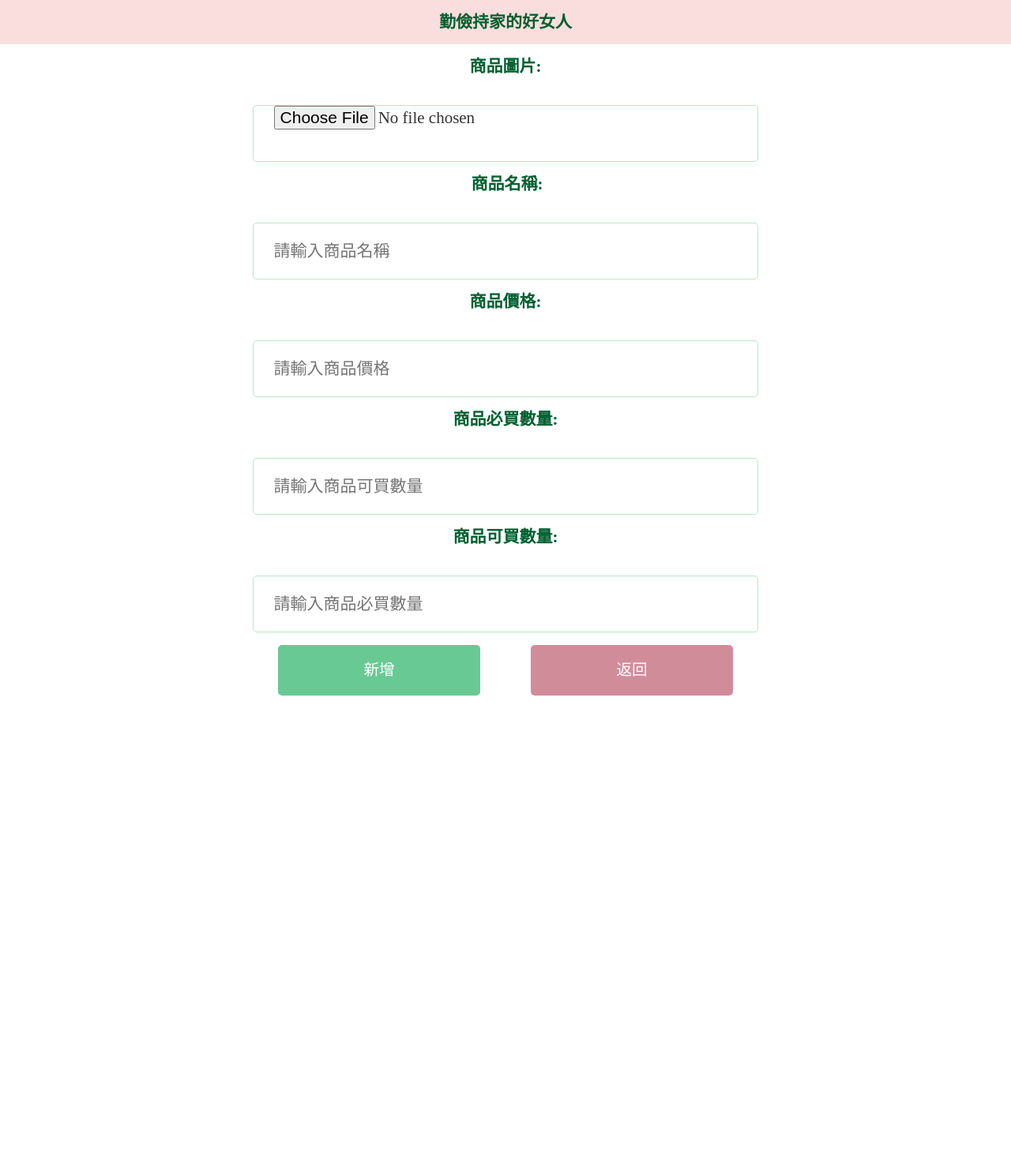
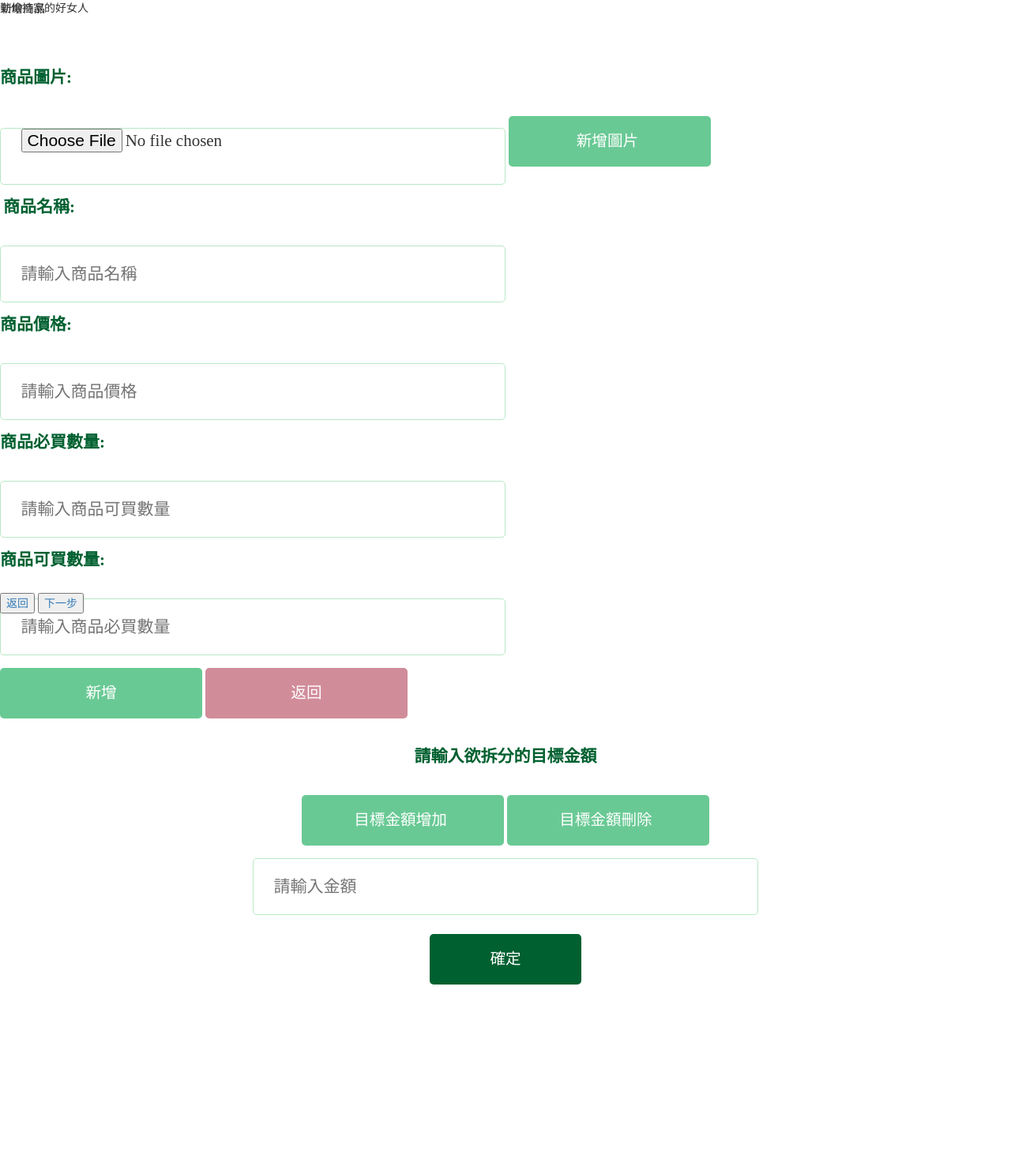
Before and after one commit to iampheasant/template, a Flask app: page /page_4 in a window 1280 px wide. Shown: the top 1487 px of the page at 79% size. Before the commit the page ends 881 px from the top, so only its background shows below. Run offline with Flask 2, Linux system fonts and the light colour scheme; some libraries are stand-ins or nearby versions.

Commit message:
Add files via upload

```diff
--- a/templates/page_4.html
+++ b/templates/page_4.html
@@ -4,50 +4,160 @@
 	<meta charset="UTF-8">
 	<meta name="viewport" content="width=device-width, initial-scale=1" >
 	<link rel=stylesheet type="text/css" href="static/css/main.css">
+	<link href="https://maxcdn.bootstrapcdn.com/bootstrap/3.3.7/css/bootstrap.min.css" rel="stylesheet" media="screen">
+	<link rel="stylesheet" href="https://maxcdn.bootstrapcdn.com/bootstrap/3.4.1/css/bootstrap.min.css">
+	<script src="https://ajax.googleapis.com/ajax/libs/jquery/3.5.1/jquery.min.js"></script>
+	<script src="https://maxcdn.bootstrapcdn.com/bootstrap/3.4.1/js/bootstrap.min.js"></script>
 	<title>勤儉持家的好女人</title>
 </head>
 <script src="https://www.gstatic.com/firebasejs/4.12.1/firebase.js"></script>
 <script src="https://www.gstatic.com/firebasejs/4.12.1/firebase-firestore.js"></script>
-<body>
-	<div class="slgon">
-		勤儉持家的好女人
+<body onload="ShowTime()">
+	<div id="all_light">
 	</div>
-	<div class="content">
+	<div id="contes" style="">
+		<nav class="navbar navbar-dark">
+			<div class="navbar-header">
+				<div>新增商品</div>
+			</div>
+		</nav>
+		<div class="content_2">
 			<div class="">
 				<form class="inp">
-				<label class="word">商品圖片:</label>
+					<label class="left word">商品圖片:</label>
 					<input type="file" class="" id="img">
+					<input type="button" class="" value="新增圖片" id="imgClick" onclick="img.click()">
 					<br>
 					<img class="img" src="" alt="">
 
-				<label class="word">商品名稱:</label>
+					<label class="left word">商品名稱:</label>
 					<input type="text" class="" placeholder="請輸入商品名稱" id="name">
 
-				<label class="word">商品價格:</label>
+					<label class="left word">商品價格:</label>
 					<input type="text" class="" placeholder="請輸入商品價格" id="price">
 
-				<label class="word">商品必買數量:</label>
+					<label class="left word">商品必買數量:</label>
 					<input type="text" class="" placeholder="請輸入商品可買數量" id="must_items">
 
-				<label class="word">商品可買數量:</label>
+					<label class="left word">商品可買數量:</label>
 					<input type="text" class="" placeholder="請輸入商品必買數量" id="buyable_items">
 				</form>
+				<button type="submit" class="add" onclick="addList()">新增</button>
+				<button type="submit" class="cancel" onclick="btnGoPage2()">返回</button>
+			</div>
+		</div>
+	</div>
+	<nav class="navbar navbar-dark navbar-fixed-top">
+		<div class="navbar-header">
+			<div>勤儉持家的好女人</div>
+		</div>
+	</nav>
+	<div class="content">
+		<div id="mycarousel" class="carousel slide" data-wrap="false" data-interval="false">
+			<div class="carousel-inner">
+				<div class="item active">
+					<div>
+						<br>
+						<label class="word">請輸入欲拆分的目標金額</label>
 					</div>
 					<div class="container-fluid">
+						<form class="inp">
+							<input type="button" value="目標金額增加" onclick="addInput(this)">
+							<input type="button" value="目標金額刪除" id="test" onclick="cutInput()">
+							<br>
+							<input type="text" placeholder="請輸入金額" id="threshold_0">
+						</form>
+						<button type="submit" class="determin" onclick="addThreshold()">確定</button>
+					</div>
+				</div>
+				<div class="item">
 					<div class="row">
-				<div class="col-md-6 col-md-offset-3">
+						<button type="submit" class="add" onclick="add()">新增商品</button>
+					</div>
+
+					<div class="">
+						<div class="left table">
+							<table>
+								<thead>
+									<tr>
+										<th>商品圖片</th>
+										<th>商品名稱</th>
+										<th>商品價格</th>
+										<th>必買數量</th>
+										<th>可買數量</th>
+										<th>功能</th>
+									</tr>
+								</thead>
+								<tbody>
+									<tr>
+										<td>data</td>
+										<td>data</td>
+										<td>data</td>
+										<td>data</td>
+										<td>data</td>
+										<td>data</td>
+									</tr>
+									<tr>
+										<td>data</td>
+										<td>data</td>
+										<td>data</td>
+										<td>data</td>
+										<td>data</td>
+										<td>data</td>
+									</tr>
+								</tbody>
+							</table>
+						</div>
+					</div>
+				</div>
+				<div class="item">
 					<div class="row">
-						<div class="col-md-6">
-							<button type="submit" class="add" onclick="addList()">新增</button>
+						<div class="left word col-md-10 col-md-offset-1">
+							目標金額:
 						</div>
-						<div class="col-md-6">
-							<button type="submit" class="cancel" onclick="btnGoPage2()">返回</button>
+					</div>
+
+					<div class="row">
+						<div class="col-md-10 col-md-offset-1">
+							<div class="left table">
+								<table>
+									<thead>
+										<tr>
+											<th>商品圖片</th>
+											<th>商品名稱</th>
+											<th>商品價格</th>
+											<th>必買數量</th>
+											<th>可買數量</th>
+										</tr>
+									</thead>
+									<tbody>
+										<tr>
+											<td>data</td>
+											<td>data</td>
+											<td>data</td>
+											<td>data</td>
+											<td>data</td>
+										</tr>
+									</tbody>
+								</table>
 							</div>
 						</div>
 					</div>
 				</div>
 			</div>
 		</div>
+	</div>
+	<nav class="navbar navbar-dark navbar-fixed-bottom">
+		<a class="carousel-control-prev" href="#mycarousel" role="button" data-slide="prev">
+			<span class="carousel-control-prev-icon" aria-hidden="true"></span>
+			<button class="bt">返回</button>
+		</a>
+		<span id="showbox"></span>
+		<a class="carousel-control-next" href="#mycarousel" role="button" data-slide="next">
+			<span class="carousel-control-next-icon" aria-hidden="true"></span>
+			<button class="bt">下一步</button>
+		</a>
+	</nav>
 	<script type="text/javascript" src="static/js/main.js"></script>
 </body>
 </html>
```
Also changed, not shown: templates/page_2.html (+21 -16 lines). Lines whose indentation alone changed are shown as unchanged.
